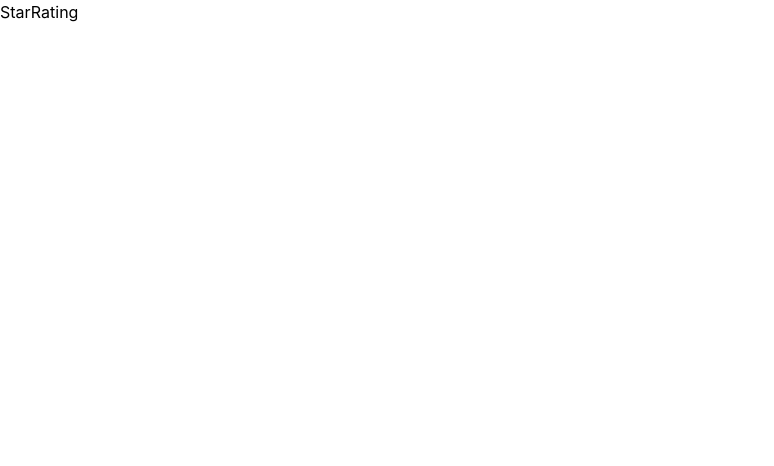
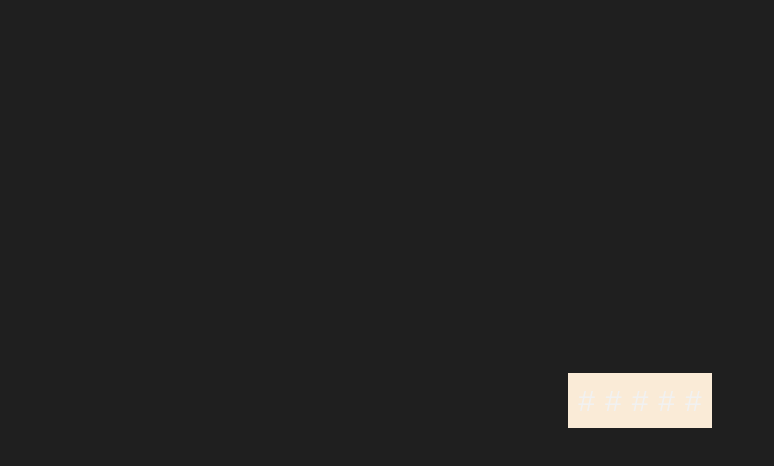
Before and after one commit to adityasuman2025/machineCoding, a React (Vite) app in the folder react/: page /star-rating in a window 1280 px wide. Shown: the top 466 px of the page, without its empty margins (0-774 px from the left). Built offline with nearby package versions, Linux system fonts and the light colour scheme.

Commit message:
star rating

```diff
--- a/react/src/projects/starRating/StarRating.scoped.css
+++ b/react/src/projects/starRating/StarRating.scoped.css
@@ -0,0 +1,23 @@
+.container {
+    display: flex;
+    align-items: center;
+    justify-content: center;
+    min-height: 100vh;
+    overflow: auto;
+}
+
+.stars {
+    width: fit-content;
+    background-color: antiquewhite;
+    padding: 5px;
+}
+
+.star {
+    font-size: 30px;
+    cursor: pointer;
+    padding: 0 5px;
+}
+
+.colored {
+    color: red;
+}
--- a/react/src/projects/starRating/StarRating.tsx
+++ b/react/src/projects/starRating/StarRating.tsx
@@ -1,17 +1,83 @@
+import { useRef, useState, type MouseEvent, type KeyboardEvent } from "react";
 import "./StarRating.scoped.css";
 
 interface StarRatingProps {
+    defaultValue?: number;
+    disabled?: boolean;
     maxStars?: number;
     onChange?: (rating: number) => void;
 }
-
 export default function StarRating({
+    defaultValue = 0,
+    disabled = false,
     maxStars = 5,
     onChange
 }: StarRatingProps) {
+    const starRefs = useRef<HTMLElement[]>([]);
+    const [rating, setRating] = useState(defaultValue || 0);
+    const [hoveredRating, setHoveredRating] = useState(0);
+    const activeRating = hoveredRating > 0 ? hoveredRating : rating;
+
+    function updateRating(_rating: number) {
+        setRating(_rating);
+        onChange?.(_rating);
+
+        if (starRefs.current[_rating - 1]) starRefs.current[_rating - 1]?.focus()
+    }
+
+    function handleRate(e: MouseEvent<HTMLButtonElement>) {
+        const _rating = Number(e.currentTarget.dataset.id);
+        updateRating(_rating);
+    }
+
+    function handleKeyDown(e: KeyboardEvent<HTMLElement>) {
+        const key = e.key;
+
+        if (key === "ArrowLeft" || key === "ArrowDown") {
+            e.preventDefault();
+            updateRating(Math.max(rating - 1, 0));
+        } else if (key === "ArrowRight" || key === "ArrowUp") {
+            e.preventDefault();
+            updateRating(Math.min(rating + 1, maxStars));
+        }
+    }
+
+    function handleMouseEnter(e: MouseEvent<HTMLElement>) {
+        const id = Number(e.currentTarget.dataset.id);
+        setHoveredRating(id)
+    }
+
+    function handleMouseLeave(e: MouseEvent<HTMLElement>) {
+        setHoveredRating(0);
+    }
+
     return (
-        <div>
-            StarRating
+        <div className="container">
+            <div className="stars" role="radiogroup" aria-label="Star Rating" onMouseLeave={handleMouseLeave} onKeyDown={handleKeyDown}>
+                {
+                    Array.from({ length: maxStars }, (_, idx) => (
+                        <button
+                            ref={ref => {
+                                if (ref) starRefs.current[idx] = ref;
+                            }}
+                            key={idx}
+                            role="radio"
+                            aria-checked={idx + 1 === rating}
+                            aria-label={`star ${idx + 1} of ${maxStars} stars`}
+                            disabled={disabled}
+                            className={`star ${idx + 1 <= activeRating ? "colored" : ""}`}
+                            data-id={idx + 1}
+                            onClick={handleRate}
+                            onMouseEnter={handleMouseEnter}
+                            // as we have already implemented arrow key navigation shortcut then tab index is requried only on 1st star or the active star to be focussed on tab click
+                            // if we had implemeted arrow key navigation than tabIndex on all stars will be required otherwise user will not be able to move to other stars
+                            tabIndex={rating === 0 && idx === 0 ? 0 : idx + 1 === rating ? 0 : -1}
+                        >
+                            #
+                        </button>
+                    ))
+                }
+            </div>
         </div>
     );
 }
```
Also changed, not shown: 1 other file (tests, documents, lock files or other folders).
